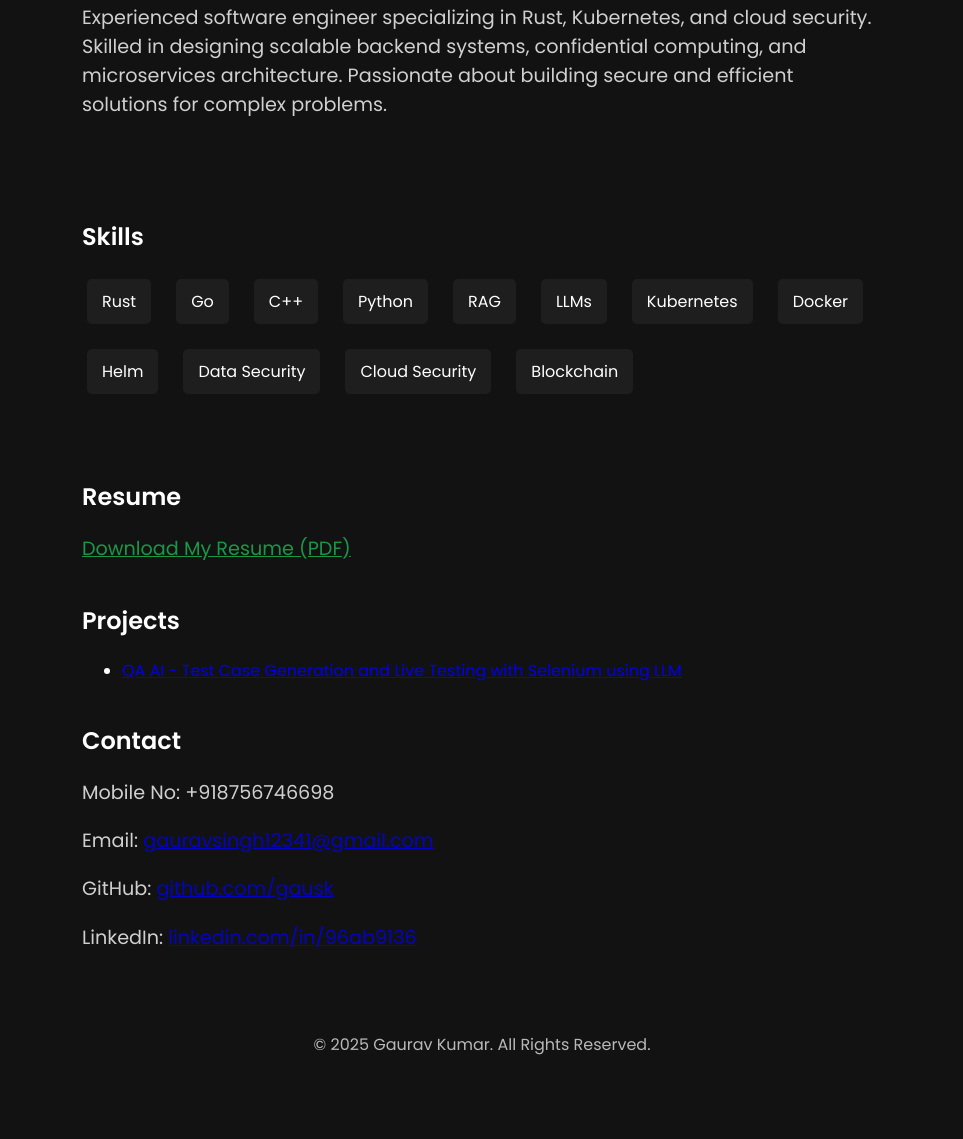
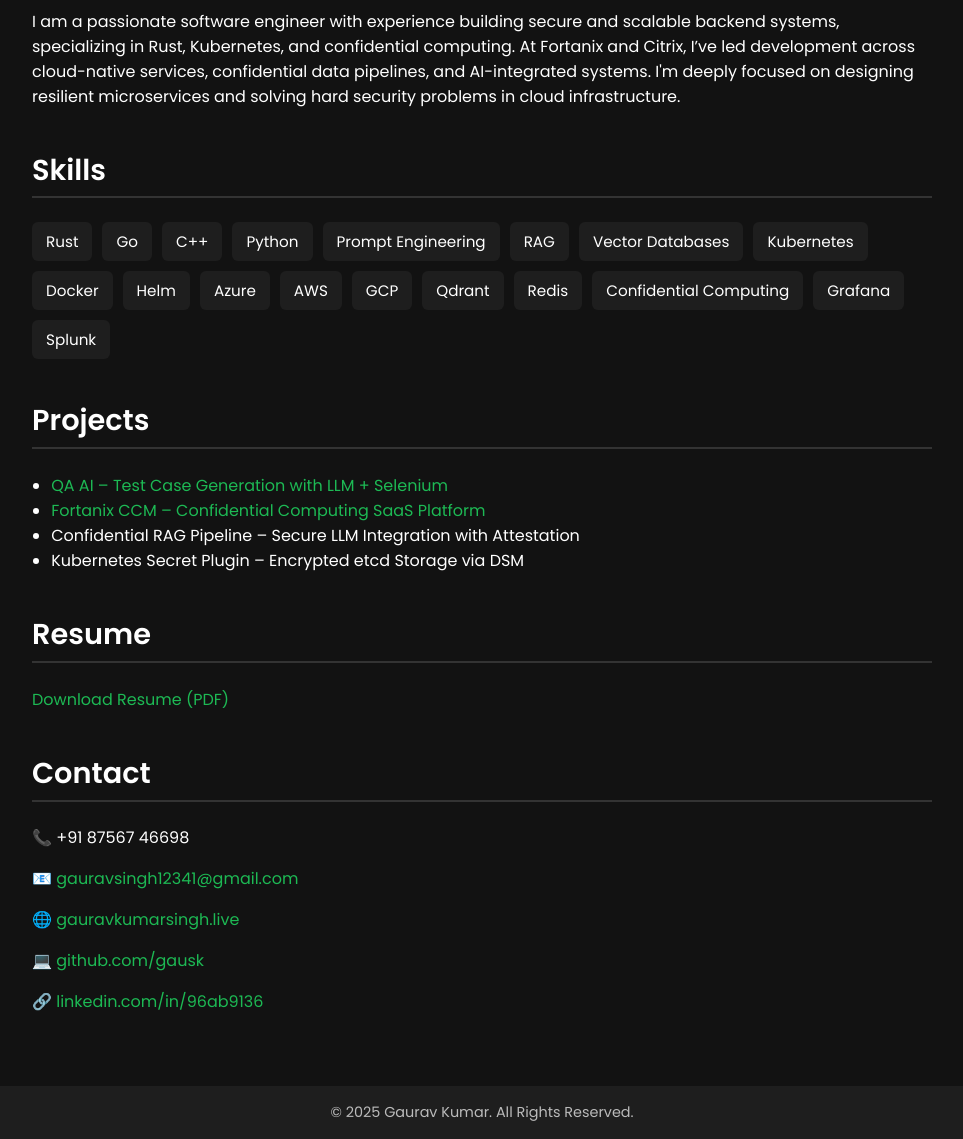
Before and after one commit to gausk/gausk.github.io, a plain HTML site: page index.html in a window 1280 px wide. Shown: the part 560-1699 px from the top of the page, without its empty margins (158-1121 px from the left). Before the commit the page ends 1637 px from the top, so only its background shows below. Drawn offline with Linux system fonts and the light colour scheme.

Commit message:
Update index.html

```diff
--- a/index.html
+++ b/index.html
@@ -1,144 +1,182 @@
 <!DOCTYPE html>
 <html lang="en">
 <head>
-    <meta charset="UTF-8">
-    <meta name="viewport" content="width=device-width, initial-scale=1.0">
+  <meta charset="UTF-8" />
+  <meta name="viewport" content="width=device-width, initial-scale=1.0"/>
   <title>Gaurav Kumar | Portfolio</title>
-    <link href="https://fonts.googleapis.com/css2?family=Poppins:wght@300;400;600&display=swap" rel="stylesheet">
+  <link href="https://fonts.googleapis.com/css2?family=Poppins:wght@300;400;600&display=swap" rel="stylesheet"/>
   <script src="https://kit.fontawesome.com/a076d05399.js" crossorigin="anonymous"></script>
   <style>
     body {
+      margin: 0;
       font-family: 'Poppins', sans-serif;
-            margin: 0;
-            padding: 0;
       background: #121212;
       color: #fff;
     }
+
     header {
       text-align: center;
-            padding: 50px 20px;
+      padding: 3rem 1rem;
+      background: #1e1e1e;
     }
+
     header img {
-            width: 150px;
+      width: 140px;
+      height: 140px;
+      object-fit: cover;
       border-radius: 50%;
       border: 3px solid #fff;
+      margin-bottom: 1rem;
     }
+
     h1 {
-            margin: 10px 0;
-            font-size: 2.5em;
+      font-size: 2.5rem;
+      margin: 0.5rem 0;
     }
-        p {
-            font-size: 1.2em;
-            opacity: 0.8;
+
+    h2 {
+      font-size: 1.8rem;
+      border-bottom: 2px solid #333;
+      padding-bottom: 0.3rem;
+      margin-top: 2rem;
     }
+
+    a {
+      color: #1db954;
+      text-decoration: none;
+    }
+
+    a:hover {
+      text-decoration: underline;
+    }
+
     .container {
-            max-width: 800px;
+      max-width: 900px;
       margin: auto;
-            padding: 20px;
+      padding: 2rem 1rem;
     }
+
     .section {
-            margin: 40px 0;
+      margin-bottom: 2.5rem;
     }
+
     .skills {
       display: flex;
       flex-wrap: wrap;
-            gap: 15px;
+      gap: 10px;
     }
+
     .skills span {
+      background: #1e1e1e;
+      padding: 8px 14px;
+      border-radius: 6px;
       position: relative;
-            background: #1e1e1e;
-            padding: 10px 15px;
-            margin: 5px;
-            border-radius: 5px;
-            color: white;
-            cursor: pointer;
+      font-size: 0.95rem;
+      cursor: default;
     }
 
     .skills span::after {
       content: attr(title);
       position: absolute;
-            background: black;
-            color: white;
-            padding: 5px 8px;
-            border-radius: 5px;
-            white-space: nowrap;
-            top: 100%;
+      bottom: -30px;
       left: 50%;
       transform: translateX(-50%);
+      background: #000;
+      color: #fff;
+      padding: 5px 10px;
+      border-radius: 5px;
+      font-size: 0.8rem;
       opacity: 0;
       visibility: hidden;
-            transition: opacity 0.2s ease-in-out;
+      transition: 0.2s ease-in-out;
+      white-space: nowrap;
+      z-index: 10;
     }
 
     .skills span:hover::after {
       opacity: 1;
       visibility: visible;
     }
+
+    ul {
+      padding-left: 1.2rem;
+    }
+
     footer {
       text-align: center;
-            padding: 20px;
-            opacity: 0.7;
+      padding: 1rem;
+      font-size: 0.9rem;
+      background: #1e1e1e;
+      color: #bbb;
     }
   </style>
 </head>
 <body>
   <header>
-        <img src="profile.jpeg" alt="Your Photo">
+    <img src="profile.jpeg" alt="Gaurav Kumar Photo" />
     <h1>Gaurav Kumar</h1>
-        <p>Software Engineer | Problem Solver | Striving to Be a Better Human</p>
-        <p>B.Tech in Mechanical Engineering, IIT Kanpur</p>
+    <p>Lead Cloud Engineer | Rust, Kubernetes, Confidential Computing | IIT Kanpur</p>
+    <p>B.Tech, Mechanical Engineering (2019)</p>
   </header>
 
-    <div class="container">
-        <div class="section">
+  <main class="container">
+    <section class="section">
       <h2>About Me</h2>
-            <p>Experienced software engineer specializing in Rust, Kubernetes, and cloud security. Skilled in designing scalable backend systems, confidential computing, and microservices architecture. Passionate about building secure and efficient solutions for complex problems.</p>
-        </div>
+      <p>
+        I am a passionate software engineer with experience building secure and scalable backend systems, specializing in Rust, Kubernetes, and confidential computing.
+        At Fortanix and Citrix, I’ve led development across cloud-native services, confidential data pipelines, and AI-integrated systems.
+        I'm deeply focused on designing resilient microservices and solving hard security problems in cloud infrastructure.
+      </p>
+    </section>
 
-        <div class="skills">
-            <div class="section">
+    <section class="section">
       <h2>Skills</h2>
       <div class="skills">
         <span title="5+ years">Rust</span>
-                    <span title="2+ years">Go</span>
+        <span title="3+ years">Go</span>
         <span title="3+ years">C++</span>
         <span title="2+ years">Python</span>
+        <span title="2+ years">Prompt Engineering</span>
         <span title="2+ years">RAG</span>
-                    <span title="2+ years">LLMs</span>
+        <span title="2+ years">Vector Databases</span>
         <span title="6+ years">Kubernetes</span>
         <span title="6+ years">Docker</span>
-                    <span title="6+ years">Helm</span>
-                    <span title="5+ years">Data Security</span>
-                    <span title="4+ years">Cloud Security</span>
-                    <span title="1+ years">Blockchain</span>
+        <span title="5+ years">Helm</span>
+        <span title="4+ years">Azure</span>
+        <span title="3+ years">AWS</span>
+        <span title="2+ years">GCP</span>
+        <span title="2+ years">Qdrant</span>
+        <span title="2+ years">Redis</span>
+        <span title="3+ years">Confidential Computing</span>
+        <span title="2+ years">Grafana</span>
+        <span title="2+ years">Splunk</span>
       </div>
-            </div>
-        </div>
+    </section>
 
-        <div class="section">
-            <h2>Resume</h2>
-            <p><a href="resume.pdf" target="_blank" style="color: #1db954;">Download My Resume (PDF)</a></p>
-        </div>
-
-        <div class="section">
+    <section class="section">
       <h2>Projects</h2>
       <ul>
-                <li>
-                    <a href="https://github.com/gausk/qa-ai" target="_blank">
-                        QA AI - Test Case Generation and Live Testing with Selenium using LLM
-                    </a>
-                </li>
+        <li><a href="https://github.com/gausk/qa-ai" target="_blank">QA AI – Test Case Generation with LLM + Selenium</a></li>
+        <li><a href="https://ccm.fortanix.com" target="_blank">Fortanix CCM – Confidential Computing SaaS Platform</a></li>
+        <li>Confidential RAG Pipeline – Secure LLM Integration with Attestation</li>
+        <li>Kubernetes Secret Plugin – Encrypted etcd Storage via DSM</li>
       </ul>
-        </div>
+    </section>
 
-        <div class="section">
+    <section class="section">
+      <h2>Resume</h2>
+      <p><a href="resume.pdf" target="_blank">Download Resume (PDF)</a></p>
+    </section>
+
+    <section class="section">
       <h2>Contact</h2>
-            <p>Mobile No: +918756746698</p>
-            <p>Email: <a href="mailto:gauravsingh12341@gmail.com">gauravsingh12341@gmail.com</a></p>
-            <p>GitHub: <a href="https://github.com/gausk" target="_blank">github.com/gausk</a></p>
-            <p>LinkedIn: <a href="https://www.linkedin.com/in/96ab9136" target="_blank">linkedin.com/in/96ab9136</a></p>
-        </div>
-    </div>
+      <p>📞 +91 87567 46698</p>
+      <p>📧 <a href="mailto:gauravsingh12341@gmail.com">gauravsingh12341@gmail.com</a></p>
+      <p>🌐 <a href="https://gauravkumarsingh.live" target="_blank">gauravkumarsingh.live</a></p>
+      <p>💻 <a href="https://github.com/gausk" target="_blank">github.com/gausk</a></p>
+      <p>🔗 <a href="https://www.linkedin.com/in/96ab9136" target="_blank">linkedin.com/in/96ab9136</a></p>
+    </section>
+  </main>
 
   <footer>
     &copy; 2025 Gaurav Kumar. All Rights Reserved.
```
Lines whose indentation alone changed are shown as unchanged.
